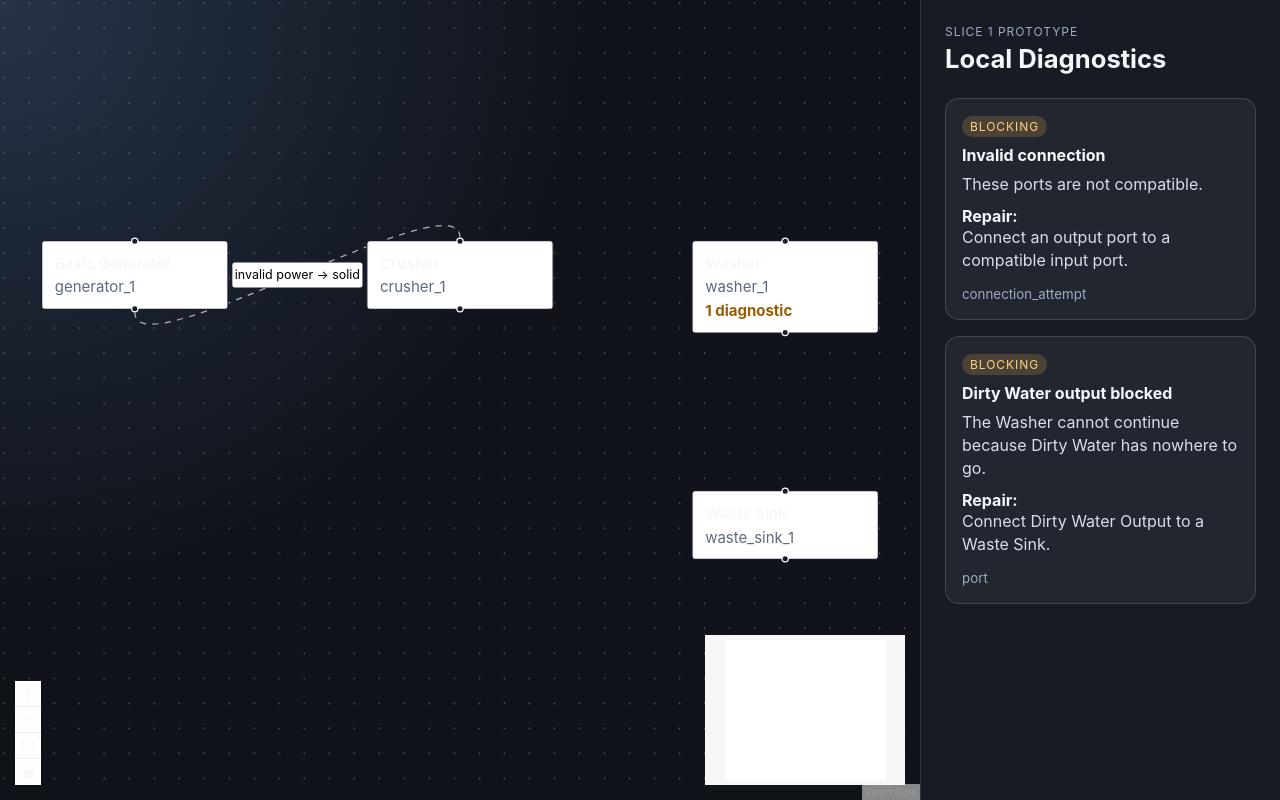
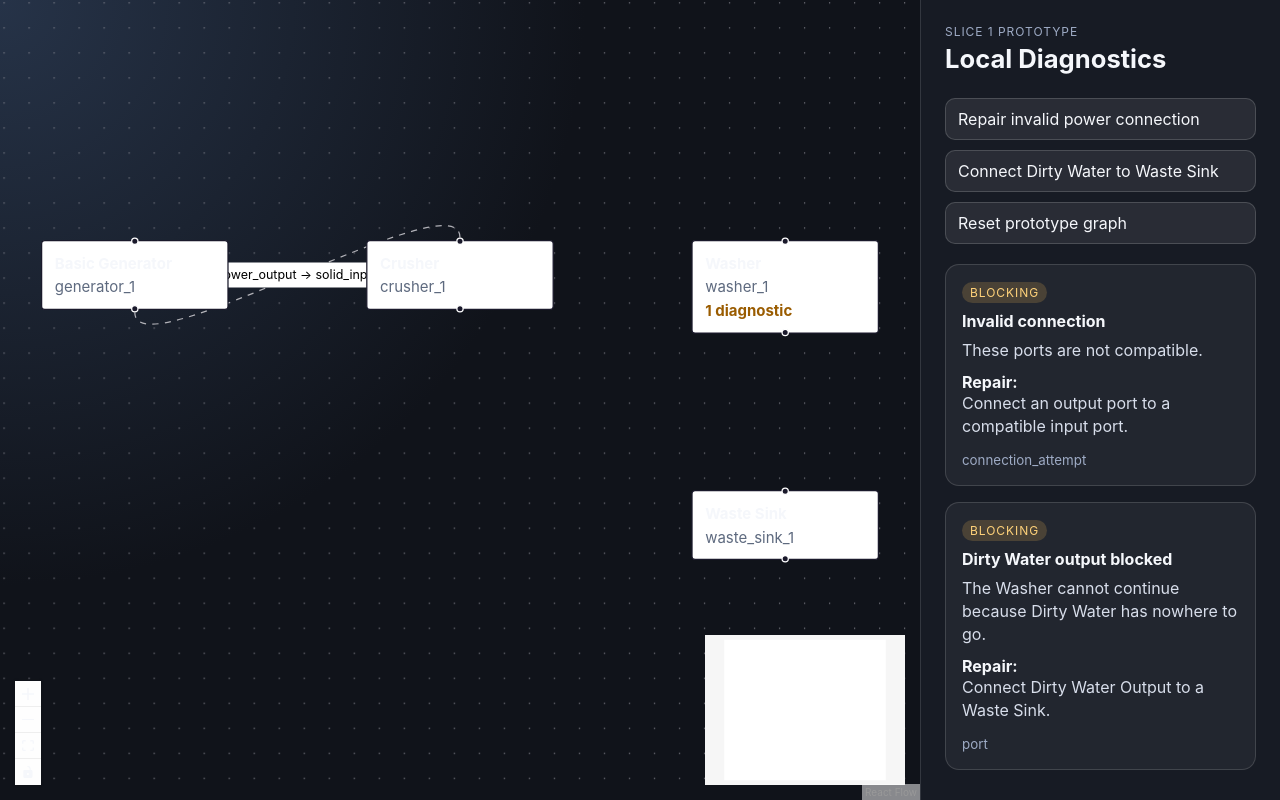
Before and after one commit to killerbearddude/Crushline-React, a React (Vite) app: page / in a window 1280 px wide. Built offline with nearby package versions, Linux system fonts and the light colour scheme.

Commit message:
Implement Task 0009 graph repair interaction checks (#12)
* Mark Task 0008 accepted

* Add Task 0009 graph repair interaction packet

* Add graph repair interactions to prototype

* Style graph repair controls

* Update status for Task 0009 review

```diff
--- a/src/App.jsx
+++ b/src/App.jsx
@@ -1,4 +1,4 @@
-import { useMemo } from "react";
+import { useMemo, useState } from "react";
 import { Background, Controls, MiniMap, ReactFlow } from "@xyflow/react";
 import "@xyflow/react/dist/style.css";
 
@@ -17,7 +17,7 @@ const catalog = {
   diagnostics: diagnosticsCatalog,
 };
 
-const prototypeGraph = {
+const initialPrototypeGraph = {
   machines: [
     { id: "generator_1", catalog_machine_id: "basic_generator" },
     { id: "crusher_1", catalog_machine_id: "crusher" },
@@ -27,6 +27,7 @@ const prototypeGraph = {
   connections: [
     {
       id: "invalid_power_to_solid",
+      source_runtime_machine_id: "generator_1",
       source_machine_id: "basic_generator",
       source_port_id: "power_output",
       target_machine_id: "crusher",
@@ -34,6 +35,26 @@ const prototypeGraph = {
       resource_id: "power",
     },
   ],
+};
+
+const repairedPowerConnection = {
+  id: "generator_power_to_crusher",
+  source_runtime_machine_id: "generator_1",
+  source_machine_id: "basic_generator",
+  source_port_id: "power_output",
+  target_machine_id: "crusher",
+  target_port_id: "power_input",
+  resource_id: "power",
+};
+
+const dirtyWaterHandlingConnection = {
+  id: "washer_dirty_water_to_sink",
+  source_runtime_machine_id: "washer_1",
+  source_machine_id: "washer",
+  source_port_id: "dirty_water_output",
+  target_machine_id: "waste_sink",
+  target_port_id: "waste_input",
+  resource_id: "dirty_water",
 };
 
 const nodePositions = {
@@ -59,8 +80,12 @@ function diagnosticsForMachine(diagnostics, runtimeMachineId) {
   return diagnostics.filter((diagnostic) => diagnostic.target.machine_id === runtimeMachineId);
 }
 
-function graphNodes(diagnostics) {
-  return prototypeGraph.machines.map((machine) => {
+function hasDiagnostic(diagnostics, definitionId) {
+  return diagnostics.some((diagnostic) => diagnostic.definition_id === definitionId);
+}
+
+function graphNodes(graph, diagnostics) {
+  return graph.machines.map((machine) => {
     const localDiagnostics = diagnosticsForMachine(diagnostics, machine.id);
     return {
       id: machine.id,
@@ -79,22 +104,48 @@ function graphNodes(diagnostics) {
   });
 }
 
-function graphEdges() {
-  return [
-    {
-      id: "generator-power-attempt",
-      source: "generator_1",
-      target: "crusher_1",
-      label: "invalid power → solid",
-      animated: true,
-    },
-  ];
+function graphEdges(graph) {
+  return graph.connections.map((connection) => ({
+    id: connection.id,
+    source: connection.source_runtime_machine_id,
+    target: connection.target_machine_id === "crusher" ? "crusher_1" : "waste_sink_1",
+    label: `${connection.source_port_id} → ${connection.target_port_id}`,
+    animated: connection.id === "invalid_power_to_solid",
+  }));
+}
+
+function replaceConnection(connections, oldConnectionId, replacement) {
+  return [...connections.filter((connection) => connection.id !== oldConnectionId), replacement];
+}
+
+function addConnectionOnce(connections, connectionToAdd) {
+  if (connections.some((connection) => connection.id === connectionToAdd.id)) return connections;
+  return [...connections, connectionToAdd];
 }
 
 export default function App() {
-  const diagnostics = useMemo(() => diagnoseLocalGraph(catalog, prototypeGraph), []);
-  const nodes = useMemo(() => graphNodes(diagnostics), [diagnostics]);
-  const edges = useMemo(() => graphEdges(), []);
+  const [graph, setGraph] = useState(initialPrototypeGraph);
+  const diagnostics = useMemo(() => diagnoseLocalGraph(catalog, graph), [graph]);
+  const nodes = useMemo(() => graphNodes(graph, diagnostics), [graph, diagnostics]);
+  const edges = useMemo(() => graphEdges(graph), [graph]);
+
+  const repairInvalidConnection = () => {
+    setGraph((currentGraph) => ({
+      ...currentGraph,
+      connections: replaceConnection(currentGraph.connections, "invalid_power_to_solid", repairedPowerConnection),
+    }));
+  };
+
+  const connectDirtyWaterHandling = () => {
+    setGraph((currentGraph) => ({
+      ...currentGraph,
+      connections: addConnectionOnce(currentGraph.connections, dirtyWaterHandlingConnection),
+    }));
+  };
+
+  const resetGraph = () => setGraph(initialPrototypeGraph);
+  const hasInvalidConnectionDiagnostic = hasDiagnostic(diagnostics, "invalid_connection");
+  const hasDirtyWaterDiagnostic = hasDiagnostic(diagnostics, "dirty_water_output_blocked");
 
   return (
     <main className="app-shell">
@@ -112,6 +163,21 @@ export default function App() {
           <h1>Local Diagnostics</h1>
         </header>
 
+        <div className="repair-actions" aria-label="Graph repair actions">
+          <button type="button" onClick={repairInvalidConnection} disabled={!hasInvalidConnectionDiagnostic}>
+            Repair invalid power connection
+          </button>
+          <button type="button" onClick={connectDirtyWaterHandling} disabled={!hasDirtyWaterDiagnostic}>
+            Connect Dirty Water to Waste Sink
+          </button>
+          <button type="button" onClick={resetGraph}>
+            Reset prototype graph
+          </button>
+        </div>
+
+        {diagnostics.length === 0 ? (
+          <p className="all-clear">No active diagnostics. Graph repair checks passed.</p>
+        ) : (
           <ul>
             {diagnostics.map((diagnostic, index) => {
               const definition = diagnosticLabel(diagnostic);
@@ -127,6 +193,7 @@ export default function App() {
               );
             })}
           </ul>
+        )}
       </aside>
     </main>
   );
--- a/src/styles.css
+++ b/src/styles.css
@@ -43,6 +43,42 @@ body {
 .diagnostics-panel h1 {
   margin: 0 0 24px;
   font-size: 1.6rem;
+}
+
+.repair-actions {
+  display: grid;
+  gap: 10px;
+  margin-bottom: 20px;
+}
+
+.repair-actions button {
+  border: 1px solid rgba(255, 255, 255, 0.16);
+  border-radius: 10px;
+  padding: 10px 12px;
+  background: rgba(255, 255, 255, 0.08);
+  color: #f5f7fb;
+  cursor: pointer;
+  font: inherit;
+  text-align: left;
+}
+
+.repair-actions button:hover:not(:disabled) {
+  background: rgba(255, 255, 255, 0.14);
+}
+
+.repair-actions button:disabled {
+  cursor: not-allowed;
+  opacity: 0.45;
+}
+
+.all-clear {
+  border: 1px solid rgba(128, 255, 180, 0.28);
+  border-radius: 14px;
+  margin: 0;
+  padding: 16px;
+  background: rgba(67, 184, 118, 0.12);
+  color: #b9ffd1;
+  line-height: 1.45;
 }
 
 .diagnostics-panel ul {
```
Also changed, not shown: tasks/0008_react_flow_diagnostics_prototype.md (+1 -1 lines), tasks/0009_graph_repair_interaction_checks.md (added, +94 -0 lines), 1 other file (tests, documents, lock files or other folders). Lines whose indentation alone changed are shown as unchanged.
